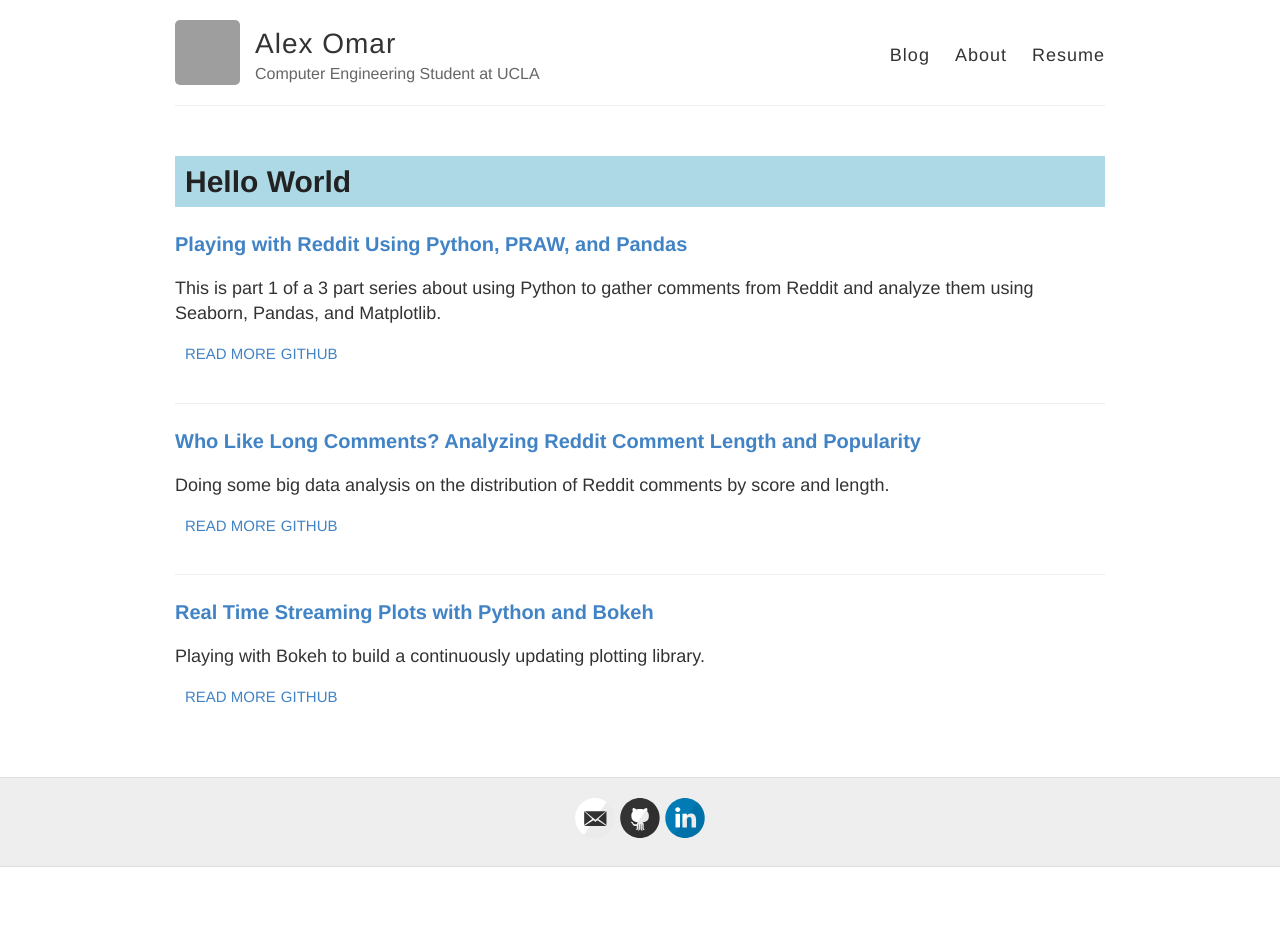
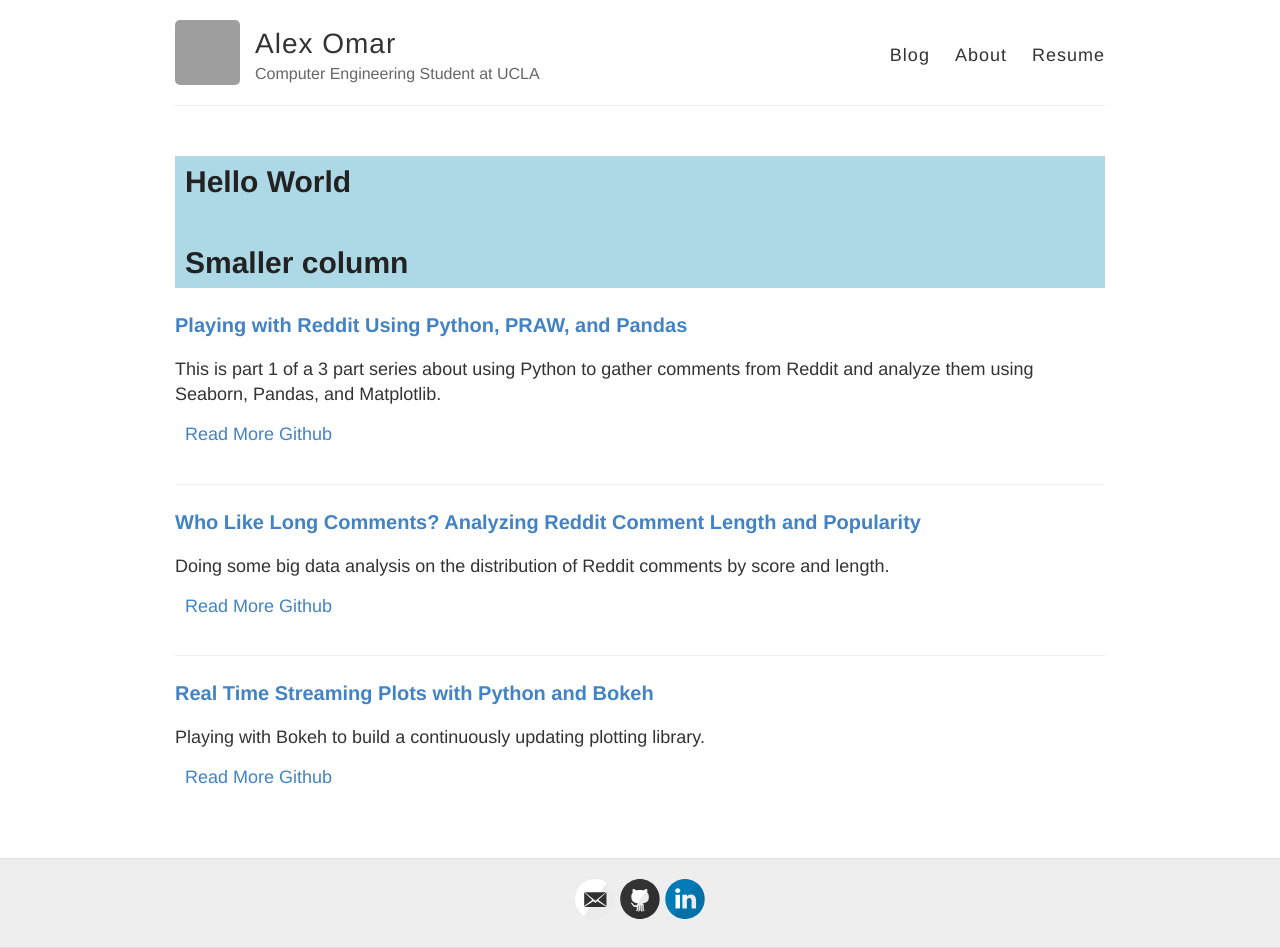
Before and after one commit to atomar94/atomar94.github.io, a Jekyll site: the page built from index.html, in a window 1280 px wide. Built offline with Jekyll 4.4.1, drawn with Linux system fonts in a browser that asks for light colours; before the commit the page ends 900 px from its top, so only the background shows below that; grey boxes are pictures that could not be loaded.

Commit message:
Adding github reference url in each post

```diff
--- a/index.html
+++ b/index.html
@@ -3,7 +3,8 @@
 ---
 <section class="jumbotron">
   <div class="container">
-    <h1 class="col-sm=12"> Hello World </h1>
+    <h1 class="col-sm-8"> Hello World </h1>
+    <h1 class="col-sm-4"> Smaller column </h1>
   </div>
 </section>
 <div class="posts">
@@ -17,8 +18,8 @@
       </div>
       <div class="post-footer">
         <div class="container">
-          <a href="{{ site.baseurl }}{{ post.url }}" class="read-more">Read More</a>
-          <a href="https://github.com/atomar94/Reddit_Bot" class="read-more">Github</a>
+          <a href="{{ site.baseurl }}{{ post.url }}" class="post-footer-text">Read More</a>
+          <a href="https://www.github.com{{ post.github }}" class="post-footer-text">Github</a>
       </div>
     </article>
   {% endfor %}
--- a/style.scss
+++ b/style.scss
@@ -279,6 +279,8 @@
   .read-more {
     text-transform: uppercase;
     font-size: 15px;
+    margin-left: 5px;
+    margin-right: 5px;
   }
 }
 
```
Also changed, not shown: _posts/2016-12-26-who-likes-long-comments-analyzing-reddit.md (+1 -0 lines), _posts/2016-12-28-playing-with-reddit-using-python-praw-and-pandas.md (+1 -0 lines), _posts/2016-3-27-real-time-streaming-plots-with-python-and-bokeh.md (+1 -0 lines).
